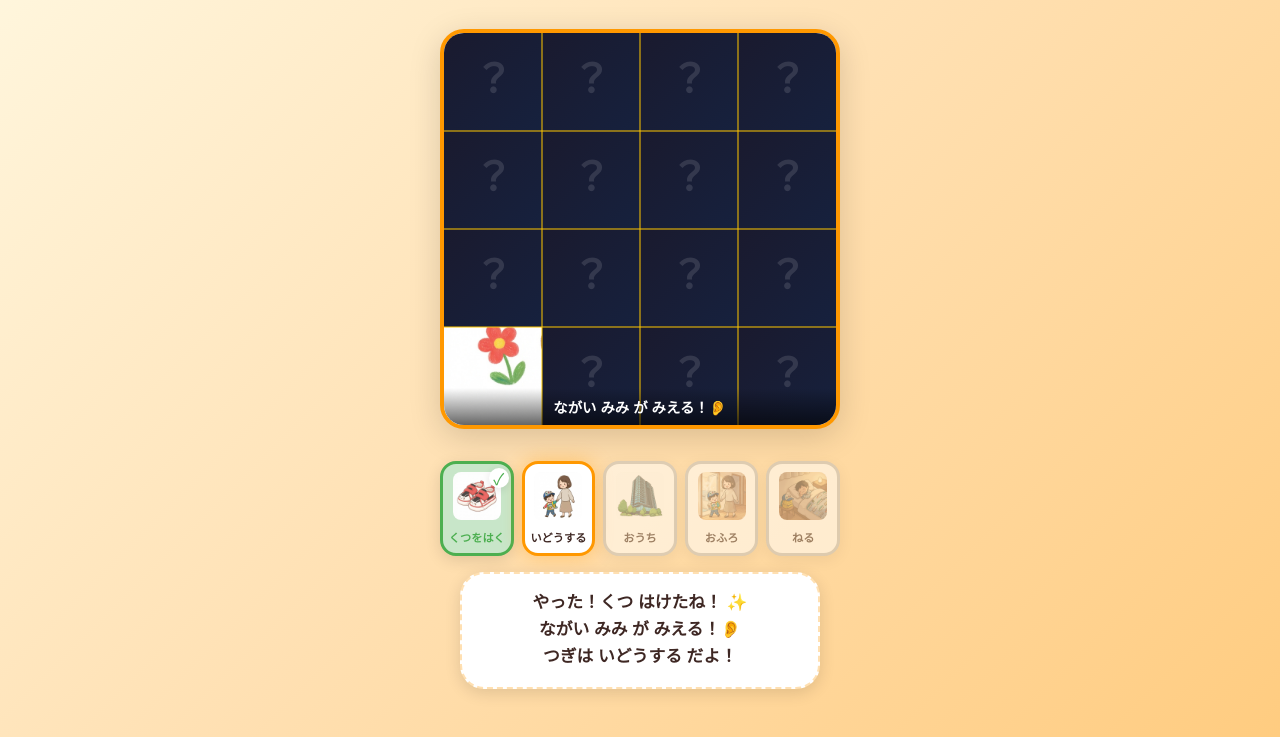
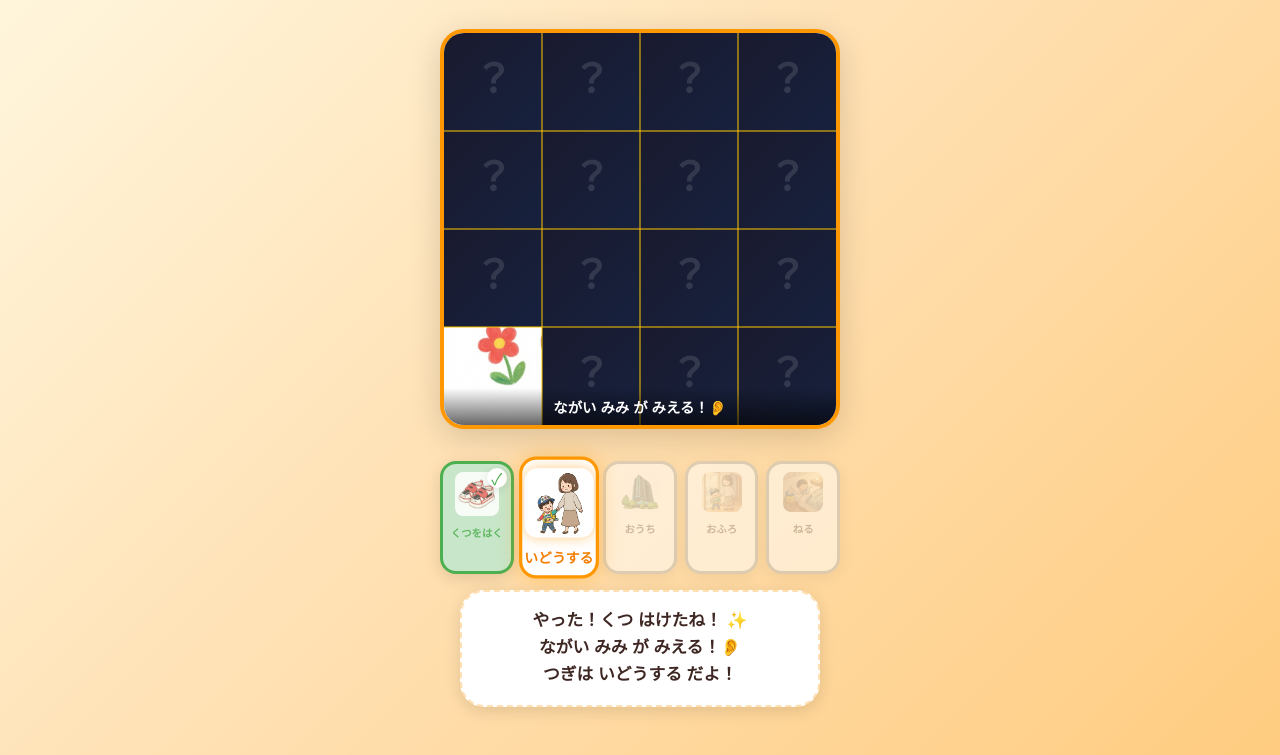
Before and after one commit to tsubasa-narita/go-home-puzzle, a website built with Vite: page index.html in a window 1280 px wide. Both pictures are taken after a click on the button "くつをはく". Shown: the part 109-864 px from the top of the page. Built offline with nearby package versions, Linux system fonts and the light colour scheme; a web font is replaced by a local one.

Commit message:
feat: アクティブステップのアイコンを拡大表示し視認性を改善

```diff
--- a/src/style.css
+++ b/src/style.css
@@ -291,6 +291,8 @@ body {
 .step-btn.active {
   border-color: var(--color-primary);
   animation: glowPulse 2s ease infinite;
+  transform: scale(1.08);
+  z-index: 2;
 }
 
 .step-btn.completed {
@@ -327,10 +329,28 @@ body {
 }
 
 .step-icon-img {
-  width: 48px;
-  height: 48px;
+  width: 40px;
+  height: 40px;
   object-fit: cover;
   border-radius: 8px;
+  transition: width 0.3s ease, height 0.3s ease, box-shadow 0.3s ease;
+  opacity: 0.5;
+}
+
+/* アクティブステップ: 大きく＋光るエフェクト */
+.step-btn.active .step-icon-img {
+  width: 64px;
+  height: 64px;
+  opacity: 1;
+  border-radius: 12px;
+  box-shadow: 0 0 12px rgba(255, 152, 0, 0.5);
+}
+
+/* 完了済みステップ: 中間サイズ */
+.step-btn.completed .step-icon-img {
+  width: 44px;
+  height: 44px;
+  opacity: 0.85;
 }
 
 .step-btn:not(:disabled):hover .step-icon {
@@ -338,16 +358,26 @@ body {
 }
 
 .step-label {
-  font-size: 0.7rem;
+  font-size: 0.65rem;
   font-weight: 700;
   color: var(--color-text);
   text-align: center;
   line-height: 1.2;
   word-break: keep-all;
+  opacity: 0.5;
+  transition: font-size 0.3s ease, opacity 0.3s ease;
+}
+
+/* アクティブステップのラベルを大きく */
+.step-btn.active .step-label {
+  font-size: 0.8rem;
+  opacity: 1;
+  color: var(--color-primary-dark);
 }
 
 .step-btn.completed .step-label {
   color: var(--color-success);
+  opacity: 0.85;
 }
 
 /* ===========================================
@@ -879,6 +909,21 @@ details.setting-section[open]>.setting-section-label::after {
   .step-icon {
     font-size: 1.6rem;
   }
+
+  .step-icon-img {
+    width: 36px;
+    height: 36px;
+  }
+
+  .step-btn.active .step-icon-img {
+    width: 52px;
+    height: 52px;
+  }
+
+  .step-btn.completed .step-icon-img {
+    width: 38px;
+    height: 38px;
+  }
 }
 
 @media (min-width: 768px) {
```
